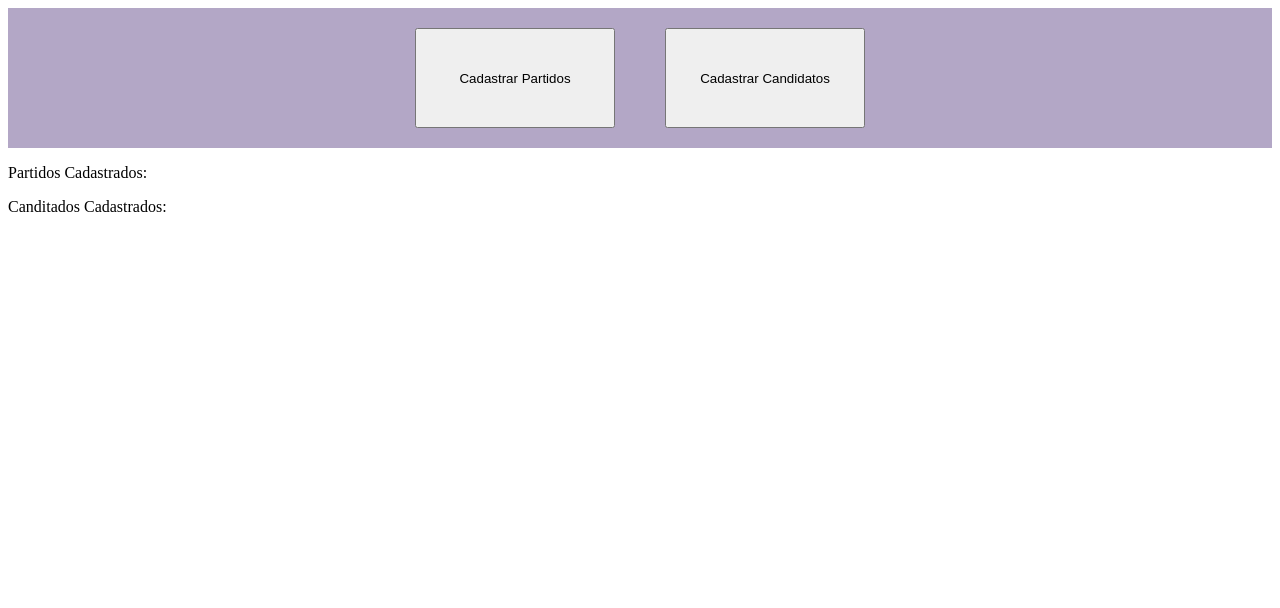
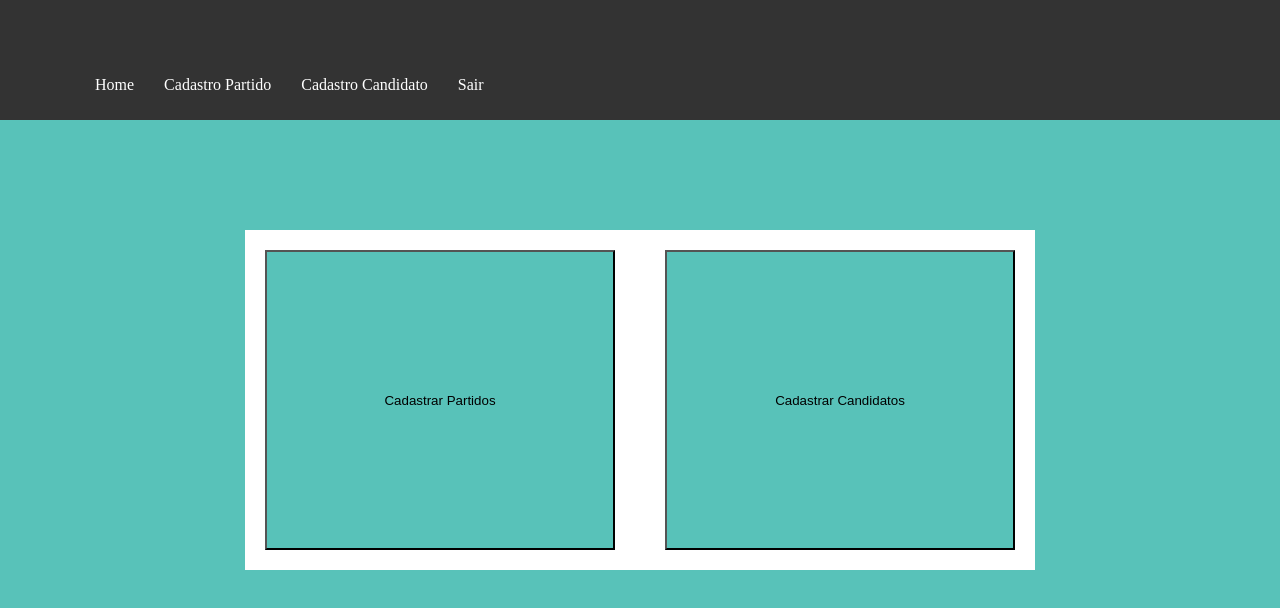
Before and after one commit to di16x/Cadastro-de-Partido-Politicos, a website: page privado/menu.html in a window 1280 px wide. Drawn offline with Linux system fonts and the light colour scheme; files that its build step writes are made by us from their sources.

Commit message:
finalizando o projeto

```diff
--- a/privado/menu.html
+++ b/privado/menu.html
@@ -7,6 +7,23 @@
     <link rel="stylesheet" href="estilo.css">
 </head>
 <body>
+    <nav class="navbar">
+        <div class="container_nav">
+
+            <ul class="nav-links">
+
+                <li><a href="login.html">Home</a></li>
+                <li><a href="cadastrarPartidos.html">Cadastro Partido<a></li>
+                <li><a href="cadastrarCandidatos.html">Cadastro Candidato</a></li>
+                <li><a href="login.html">Sair</a>
+
+
+                </a></li>
+                </li>
+            </ul>
+        </div>
+    </nav>
+
     <div class="div-menu">
 
         <a href="cadastrarPartidos.html"><button type="submit" class="botao-menu">Cadastrar Partidos</button></a>
@@ -14,7 +31,6 @@
         <a href="cadastrarCandidatos.html"><button type="submit" class="botao-menu">Cadastrar Candidatos</button></a>
 
     </div>
-    <p>Partidos Cadastrados:</p>
-    <p>Canditados Cadastrados:</p>
+
 </body>
 </html>
--- a/publico/estilo.css
+++ b/publico/estilo.css
@@ -1,13 +1,4 @@
-.div-login {
-    background-color: rgba(142, 125, 170, 0.671);
-    padding: 20px;
-    text-align: center;
-    display: flex;
-    justify-content: center;
-    align-items: center;
-    height: 50vh;
 
-}
 
 #usuario {
     padding: 10px;
@@ -20,21 +11,24 @@
 }
 
 .p-login {
-    color: white;
+    color: #1aac9fb9;
     font-size: 25px;
     font-family: Verdana, Geneva, Tahoma, sans-serif;
 }
 
 .botao-menu {
-
-    height: 100px;
-    width:  200px;
+    background-color: #1aac9fb9;
+    padding: 10px;
+    height: 300px;
+    width:  350px;
 
 
 }
 
 .div-menu{
-    background-color: rgba(142, 125, 170, 0.671);
+    font-size: large;
+    font-family: Verdana, Geneva, Tahoma, sans-serif;
+    background-color: white;
     padding: 20px;
     display: flex;
     justify-content: center;
@@ -49,7 +43,7 @@ label {
 }
 
 .container {
-    background-color: rgba(84, 82, 185, 0.712);
+    background-color:aliceblue;
     padding: 20px;
     border-radius: 8px;
     max-width: 600px;
@@ -60,3 +54,55 @@ label {
     width: 500px;
     font-size: 18px;
 }
+
+body{
+    background-color: #1aac9fb9;
+    display: flex;
+    justify-content: center;
+    align-items: center;
+    height: 100vh;
+    margin: 0;
+    }
+
+.botaoConfirmar1{
+   background-color:  #1aac9fb9;;
+   color: white;
+   padding: 5px;
+   border-radius: 10px;
+}
+h1{
+    font-size: large;
+    font-family: Verdana, Geneva, Tahoma, sans-serif;
+    color: #1aac9fb9;
+}
+.navbar {
+    background-color: #333;
+    color: white;
+    position: fixed;
+    top: 0;
+    left: 0;
+    width: 100%;
+    background-color: #333;
+    color: white;
+    z-index: 1000;
+}
+
+.container_nav {
+    max-width: 1200px;
+    margin: auto;
+    padding: 10px;
+    padding-top: 60px;
+}
+.nav-links {
+    list-style: none;
+    display: flex;
+}
+
+.nav-links li {
+    margin: 0 15px;
+}
+.nav-links a {
+    text-decoration: none;
+    color: white;
+
+}
```
Also changed, not shown: privado/cadastrarCandidatos.html (+22 -2 lines), privado/cadastrarPartidos.html (+20 -4 lines), privado/js/partido.js (+6 -6 lines), publico/login.html (+1 -1 lines).
